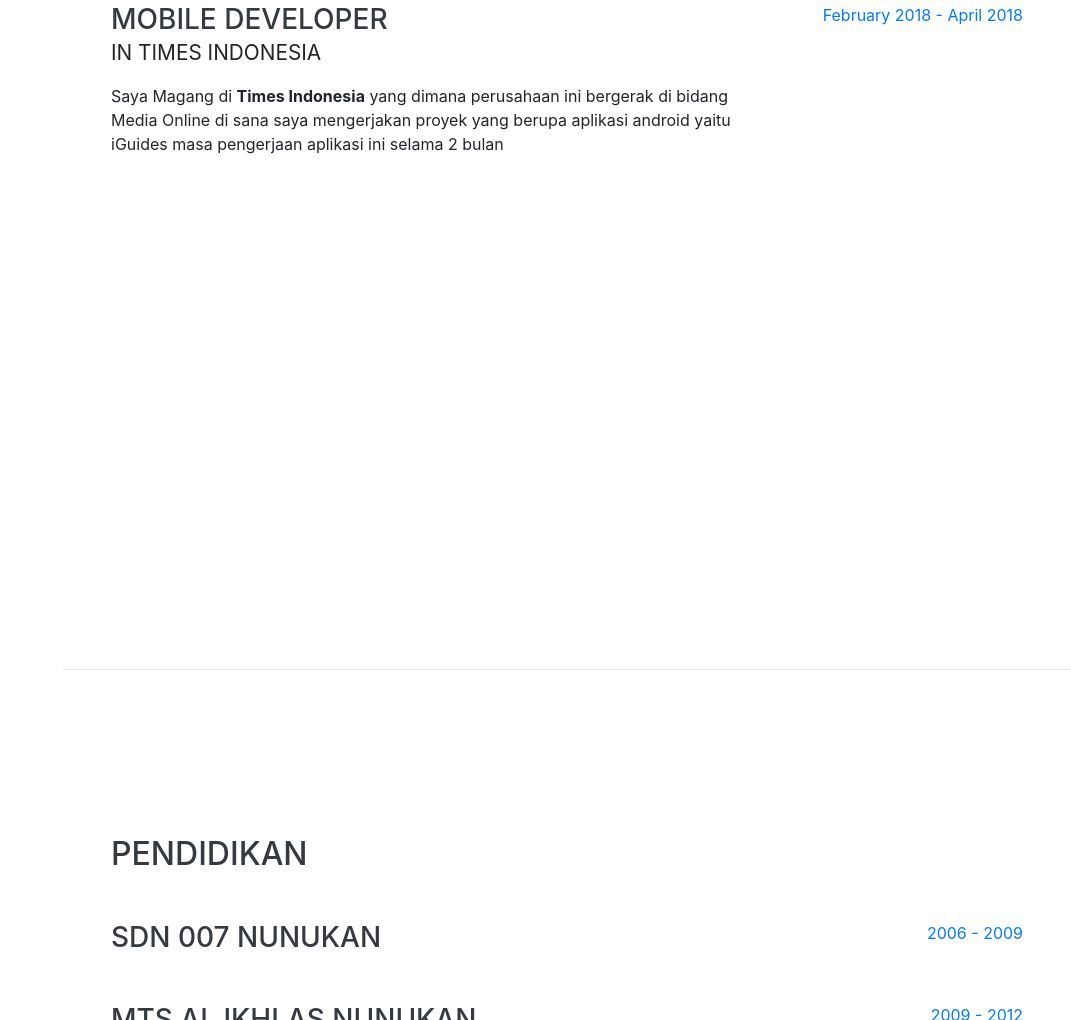
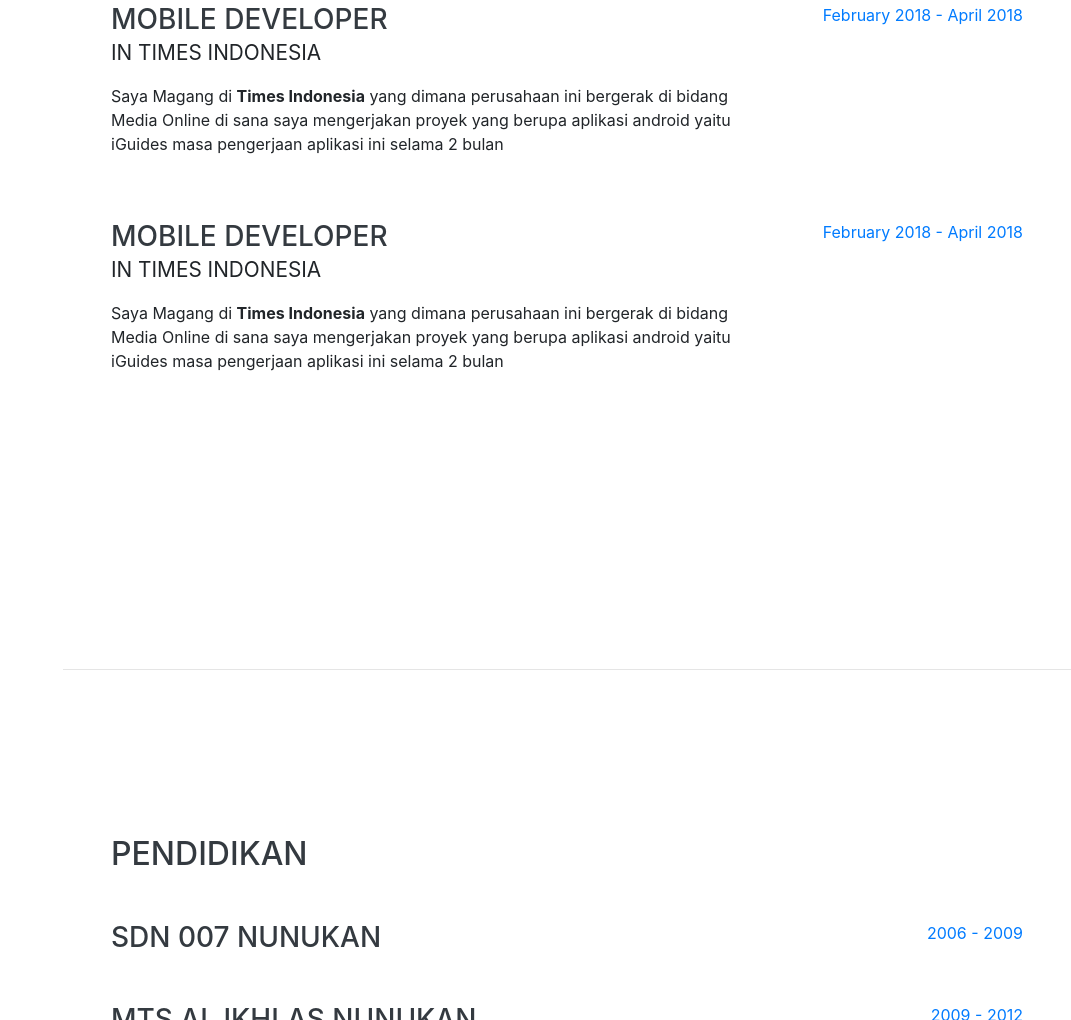
Before and after one commit to NikkiRufiansya/resume, a website with bundled scripts: page index.html in a window 1280 px wide. Shown: the part 932-1952 px from the top of the page, without its empty margins (209-1280 px from the left). Built offline with nearby package versions, Linux system fonts and the light colour scheme; a web font is replaced by a local one.

Commit message:
test pengalaman

```diff
--- a/index.html
+++ b/index.html
@@ -109,20 +109,21 @@
             <span class="text-primary">February 2018 - April 2018</span>
           </div>
         </div>
-
-    <!--     <div class="resume-item d-flex flex-column flex-md-row justify-content-between mb-5">
+        <div class="resume-item d-flex flex-column flex-md-row justify-content-between mb-5">
           <div class="resume-content">
-            <h3 class="mb-0">Web Developer & Android Developer</h3>
-            <div class="subheading mb-3">in PT Gita Pratama Nusantara</div>
-            <p>Di <b>PT Gita Pratama Nusantara</b> Saya bekerja Sebagai Web Developer yang di mana perusahaan ini membuat beberapa produk / apliksi yang berbasis android dan saya fokus di bagian website untuk penunjang aplikasi-aplikasi tersebut
-            serta saya melakukan research and development untuk beberapa fitur di aplikasi tersebut.
+            <h3 class="mb-0">Mobile Developer</h3>
+            <div class="subheading mb-3">in Times Indonesia</div>
+            <p>Saya Magang di <b>Times Indonesia</b> yang dimana perusahaan ini bergerak di bidang Media Online
+              di sana saya mengerjakan proyek yang berupa aplikasi android yaitu iGuides masa pengerjaan aplikasi ini
+              selama 2 bulan
             </p>
           </div>
           <div class="resume-date text-md-right">
-            <span class="text-primary">May 2018 - Desember 2019</span>
+            <span class="text-primary">February 2018 - April 2018</span>
           </div>
         </div>
- -->
+
+
 
 
       </div>
```
